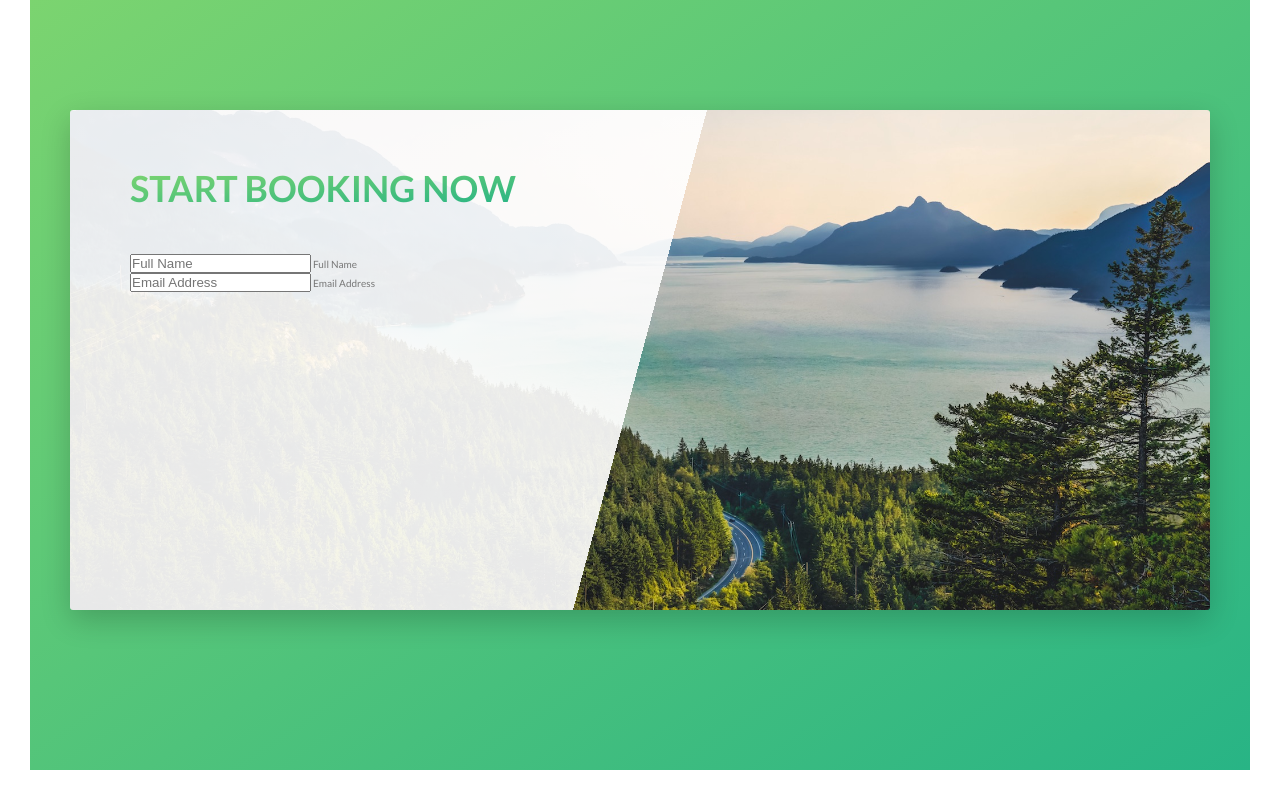
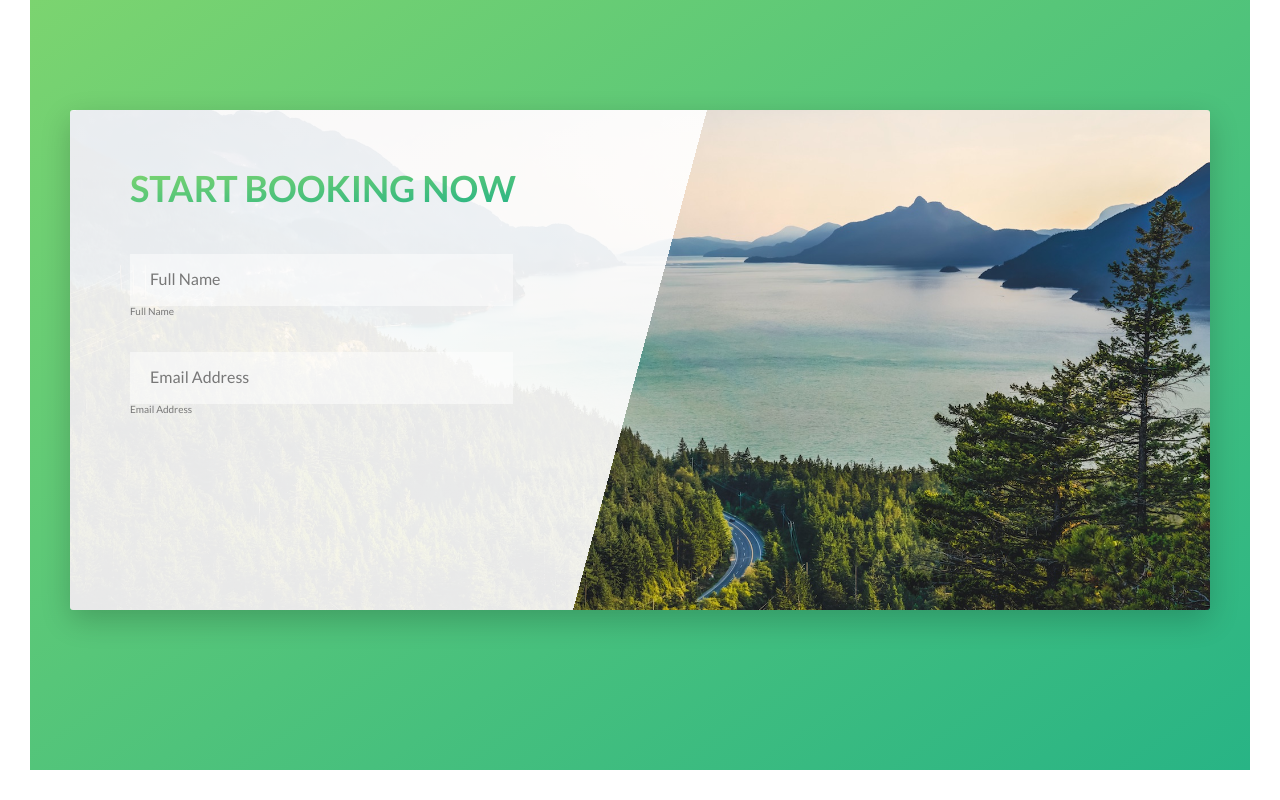
Before and after one commit to abanoubMokhles/natours-responsive, a website: page index.html in a window 1280 px wide. Shown: the part 4972-5772 px from the top of the page. Drawn offline with Linux system fonts and the light colour scheme.

Commit message:
add booking section

```diff
--- a/index.html
+++ b/index.html
@@ -339,23 +339,29 @@
             </div>
             <div class="book__form">
               <form action="#" class="form">
-                <div class="input-group">
+                <div class="form-group">
                   <input
+                    class="form__input"
                     type="text"
                     placeholder="Full Name"
                     id="full-name"
                     required
+                    autocomplete="off"
                   />
-                  <label for="full-name">Full Name</label>
+                  <label for="full-name" class="form__label">Full Name</label>
                 </div>
-                <div class="input-group">
+                <div class="form-group">
                   <input
+                    class="form__input"
                     type="email"
                     placeholder="Email Address"
                     id="email-address"
                     required
+                    autocomplete="off"
                   />
-                  <label for="email-address">Email Address</label>
+                  <label for="email-address" class="form__label"
+                    >Email Address</label
+                  >
                 </div>
               </form>
             </div>
--- /dev/null
+++ b/sass/components/_form.scss
@@ -0,0 +1,31 @@
+/*--======= Form Component =======--*/
+.form {
+  &-group:not(:last-child) {
+    margin-bottom: 3.6rem;
+  }
+
+  &__input {
+    width: 75%;
+    display: block;
+    padding: 1.5rem 2rem;
+    font-family: inherit;
+    font-size: 1.6rem;
+    border: none;
+    background-color: rgba($color-light, 0.5);
+    border-bottom: 3px solid transparent;
+
+    &:focus {
+      outline: 0;
+      border: none;
+      border-bottom: 3px solid $color-primary;
+      box-shadow: 0 1rem 2rem rgba($color-dark, 0.1);
+    }
+  }
+
+  &__input::-webkit-input-placeholder {
+    color: $color-grey;
+  }
+
+  &__label {
+  }
+}
--- a/sass/main.scss
+++ b/sass/main.scss
@@ -17,6 +17,7 @@
 @import "components/feature";
 @import "components/card";
 @import "components/story";
+@import "components/form";
 
 @import "layouts/grid";
 @import "layouts/header";
--- a/sass/pages/_home.scss
+++ b/sass/pages/_home.scss
@@ -62,4 +62,8 @@
       transparent 50%
     ),
     url(../img/nat-10.jpg) center center/cover;
+
+  &__form {
+    width: 50%;
+  }
 }
```
Also changed, not shown: css/style.css.
